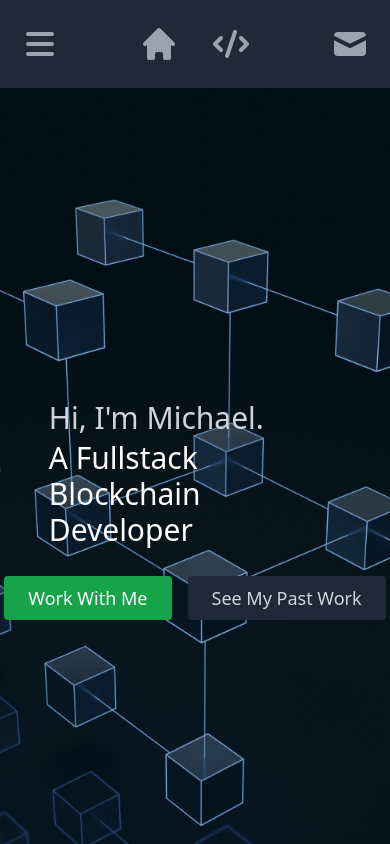
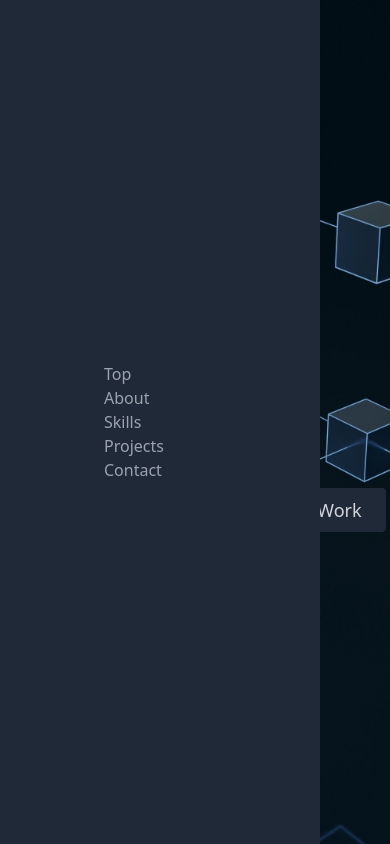
Before and after one commit to michael-orzel/portfolio, a React (Create React App) app: page / in a window 390 px wide. Shown: the top 844 px of the page. Built offline with nearby package versions, Linux system fonts and the light colour scheme.

Commit message:
mobile nav design

```diff
--- a/src/components/Content.js
+++ b/src/components/Content.js
@@ -3,7 +3,6 @@ import Hero from './Hero'
 import About from './About'
 import Skills from './Skills'
 import Projects from './Projects'
-import Education from './Education'
 import Contact from './Contact'
 
 export default function Content() {
@@ -13,7 +12,6 @@ export default function Content() {
       <About />
       <Skills />
       <Projects />
-      <Education />
       <Contact />
     </div>
   );
--- a/src/components/Education.js
+++ /dev/null
@@ -1,9 +0,0 @@
-import React from 'react'
-
-export default function Education() {
-  return (
-    <section id="Education" className="relative">
-      <p>Education...</p>
-    </section>
-  );
-}
--- a/src/components/Navbar.js
+++ b/src/components/Navbar.js
@@ -1,7 +1,8 @@
 import React, { useState } from 'react'
+import { navigation } from './navData'
 import {
   MenuIcon, HomeIcon, IdentificationIcon,
-  CodeIcon, AcademicCapIcon, MailIcon
+  ChipIcon, CodeIcon, MailIcon
 } from '@heroicons/react/solid'
 
 export default function Navbar() {
@@ -10,58 +11,41 @@ export default function Navbar() {
   const showMobileNav = () => setMobileNav(!mobileNav)
 
   return (
-    <div className="bg-gray-800 relative bottom-0 z-10">
-      <div className='container mx-auto '>
-        <nav className="text-base">
-          <ul className='flex flex-row justify-between align-center'>
-            <li className='pl-5'>
-              <a href="" className="px-10 hover:text-white">
-                <MenuIcon></MenuIcon>
+    <div className=" relative">
+      {/* <div className='container mx-auto text-base bottom-0 z-10'>
+          <ul className='flex flex-row justify-around align-center'>
+            <li className='pl-0'>
+              <a href="" className="px-9 hover:text-white">
+                <MenuIcon />
               </a>
             </li>
-            <div className='flex flex-row justify-center align-center'>
-              <li className='px-4'>
-                <a href="#hero" className="px-10 hover:text-white">
-                  <HomeIcon></HomeIcon>
+              <li className='px-0'>
+                <a href="#projects" className="px-9 hover:text-white">
+                  <CodeIcon />
                 </a>
               </li>
-              <li className='px-4'>
-                <a href="#projects" className="px-10 hover:text-white">
-                  <CodeIcon></CodeIcon>
+              <li className='pr-0'>
+                <a href="#contact" className="px-9 hover:text-white">
+                  <MailIcon />
                 </a>
               </li>
-            </div>
-            <li className='pr-5'>
-              <a href="#contact" className="px-10 hover:text-white">
-                <MailIcon></MailIcon>
-              </a>
-            </li>
           </ul>
-        </nav>
-      </div>
+      </div> */}
 
-      <div></div>
-
-      {/* <div className="container mx-auto flex flex-wrap p-5 flex-col md:flex-row items-center">
-        <div className="title-font font-medium text-white mb-4 md:mb-0">
-          <a href="#about" className="ml-3 text-xl">
-            Michael <span className="text-gray-400">Orzel</span>
-          </a>
-        </div>
-        <nav className="md:mr-auto md:ml-4 md:py-1 md:pl-4 md:border-l md:border-gray-700	flex justify-end flex-wrap items-center text-base">
-          <a href="#projects" className="mr-5 hover:text-white">
-            Projects
-          </a>
-          <a href="#skills" className="mr-5 hover:text-white">
-            Skills
-          </a>
-        </nav>
-        <a
-          href="#contact"
-          className="inline-flex items-center bg-gray-800 border-0 py-1 px-3 hover:bg-gray-700 focus:outline-none rounded text-base mt-4 md:mt-0">
-          Contact
-        </a>
-      </div> */}
+      <nav className='bg-gray-800 absolute z-99 top-0 left-0 w-80 h-screen flex flex-col justify-center items-center'>
+        <ul className='flex flex-col justify-center items-center'>
+          { navigation.map((section) => {
+            return (
+              <li key={section.name} className='w-28 flex '>
+                <a href={section.link} className='flex flex-row justify-center align-center px-0 hover:text-white'>
+                  {section.icon}
+                  {section.name}
+                </a>
+              </li>
+            );
+          }) }
+        </ul>
+      </nav>
     </div>
   );
 }
@@ -69,3 +53,19 @@ export default function Navbar() {
 //flex justify-end flex-wrap items-center md:mr-auto md:ml-4 md:py-1 md:pl-4 md:border-l md:border-gray-700
 
 //flex flex-row justify-center items-center flex-wrap p-0
+
+{/* <li className='px-0'>
+                <a href="#hero" className="px-9 hover:text-white">
+                  <HomeIcon></HomeIcon>
+                </a>
+              </li>
+              <li className='px-0'>
+                <a href="#about" className="px-9 hover:text-white">
+                  <IdentificationIcon></IdentificationIcon>
+                </a>
+              </li>
+              <li className='px-0'>
+                <a href="#skills" className="px-9 hover:text-white">
+                  <ChipIcon></ChipIcon>
+                </a>
+              </li> */}
--- /dev/null
+++ b/src/components/navData.js
@@ -0,0 +1,32 @@
+import {
+  HomeIcon, IdentificationIcon,
+  ChipIcon, CodeIcon, MailIcon
+} from '@heroicons/react/solid'
+
+export const navigation = [
+  {
+    name: "Top",
+    link: "#hero",
+    icon: <HomeIcon />
+  },
+  {
+    name: "About",
+    link: "#about",
+    icon: <IdentificationIcon />
+  },
+  {
+    name: "Skills",
+    link: "#skills",
+    icon: <ChipIcon />
+  },
+  {
+    name: "Projects",
+    link: "#projects",
+    icon: <CodeIcon />
+  },
+  {
+    name: "Contact",
+    link: "#contact",
+    icon: <MailIcon />
+  },
+]
```
